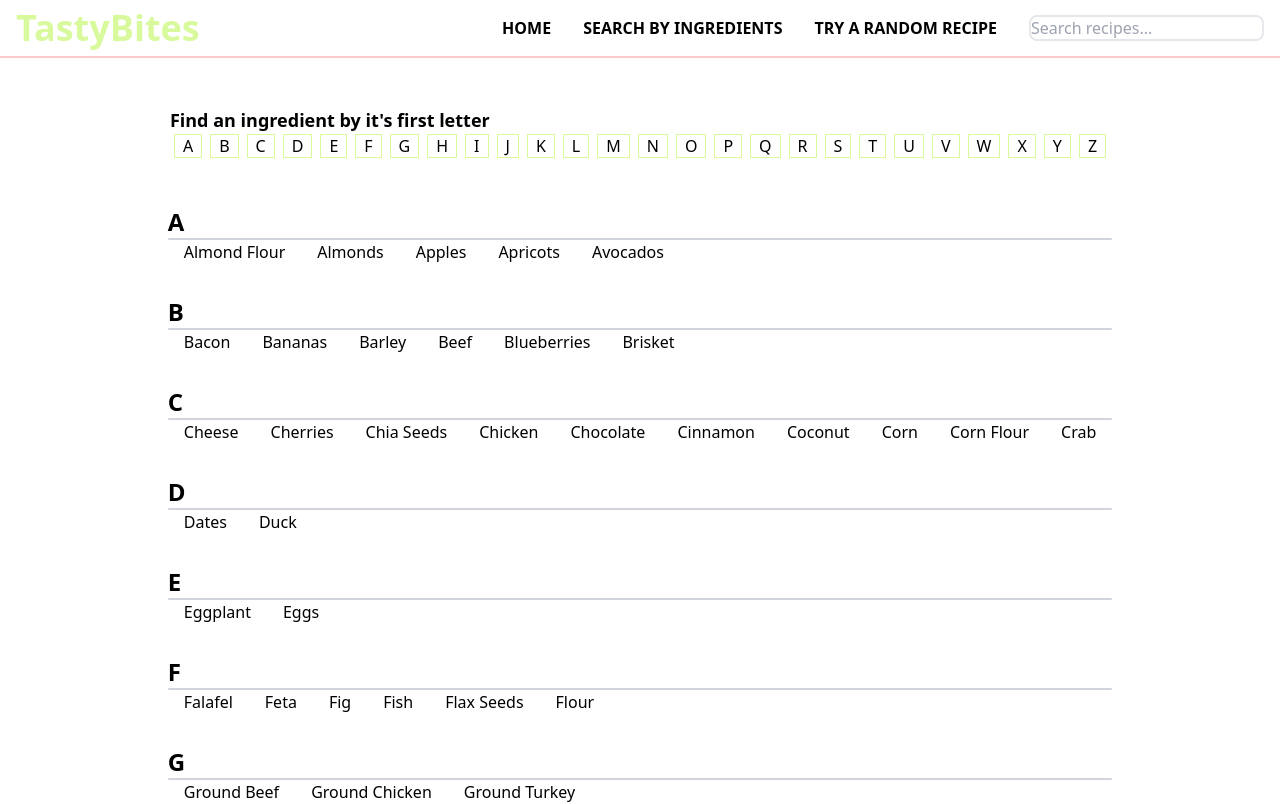
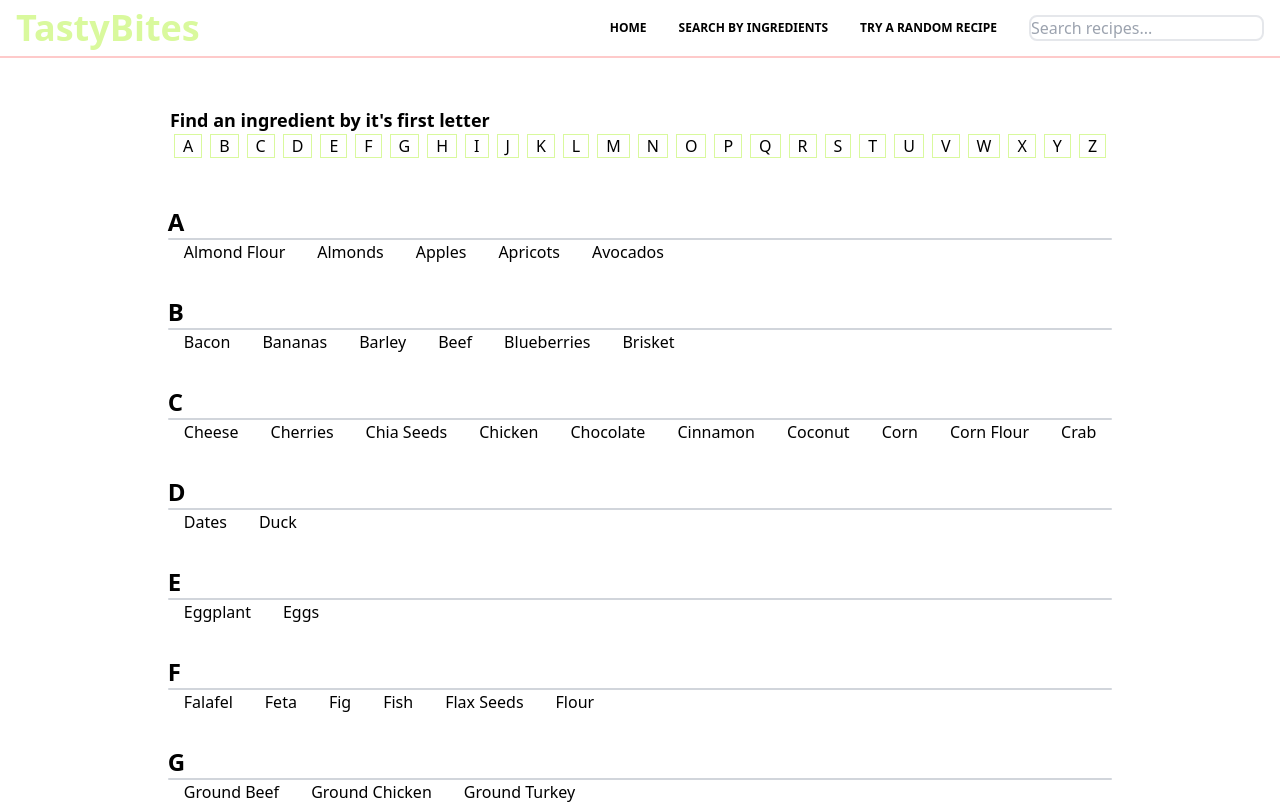
Before and after one commit to Ryan-E-Mark/recipe-site-fe, a React (Create React App) app: page /recipe-by-ingredient in a window 1280 px wide. Shown: the top 804 px of the page. Built offline with nearby package versions, Linux system fonts and the light colour scheme.

Commit message:
header adjusted for small media

```diff
--- a/src/components/header/header.tsx
+++ b/src/components/header/header.tsx
@@ -1,14 +1,13 @@
-import webName from "../../imgs/webName.png";
 import { NavigationBar } from "./navigation-bar";
 import { SearchBar } from "../search/search-bar";
 
 export const Header = () => {
   return (
-    <div className="flex flex-col items-center md:flex-row md:justify-between flex-wrap h-full px-4 border-b-2 border-red-200">
+    <div className="flex flex-col items-center w-full md:flex-row md:justify-between h-full px-4 border-b-2 border-red-200">
       <span>
         <h2 className="text-4xl text-lime-200 font-bold my-2">TastyBites</h2>
       </span>
-      <div className="flex items-center">
+      <div className="flex flex-col md:flex-row items-center gap-y-2 my-2">
         <NavigationBar />
         <SearchBar />
       </div>
--- a/src/components/header/navigation-bar.tsx
+++ b/src/components/header/navigation-bar.tsx
@@ -1,9 +1,9 @@
 export const NavigationBar = () => {
     return (
-        <div className="flex px-8 gap-8 content-center font-bold">
-            <a className="hover:text-gray-500 w-min" href="/">HOME</a>
-            <a className="hover:text-gray-500" href='/recipe-by-ingredient'>SEARCH BY INGREDIENTS</a>
-            <a className="hover:text-gray-500" href='/random-recipe'>TRY A RANDOM RECIPE</a>
+        <div className="flex md:px-8 px-2 gap-4 justify-between md:justify-center md:gap-8 content-center font-bold text-xs md:text-md">
+            <a className="hover:text-gray-500 w-auto" href="/">HOME</a>
+            <a className="hover:text-gray-500 w-auto" href='/recipe-by-ingredient'>SEARCH BY INGREDIENTS</a>
+            <a className="hover:text-gray-500 w-auto" href='/random-recipe'>TRY A RANDOM RECIPE</a>
         </div>
     )
 }
--- a/src/pages/search-by-ingredient.tsx
+++ b/src/pages/search-by-ingredient.tsx
@@ -12,7 +12,7 @@ export const SearchByIngredients = () => {
   };
 
   return (
-    <div className="w-full flex flex-col items-center">
+    <div className="w-1/4 md:w-full flex flex-col items-center">
       <div className="w-3/4 flex flex-col items-center">
         <div className="flex flex-col mt-12">
           <h3 className="text-lg font-bold">
```
